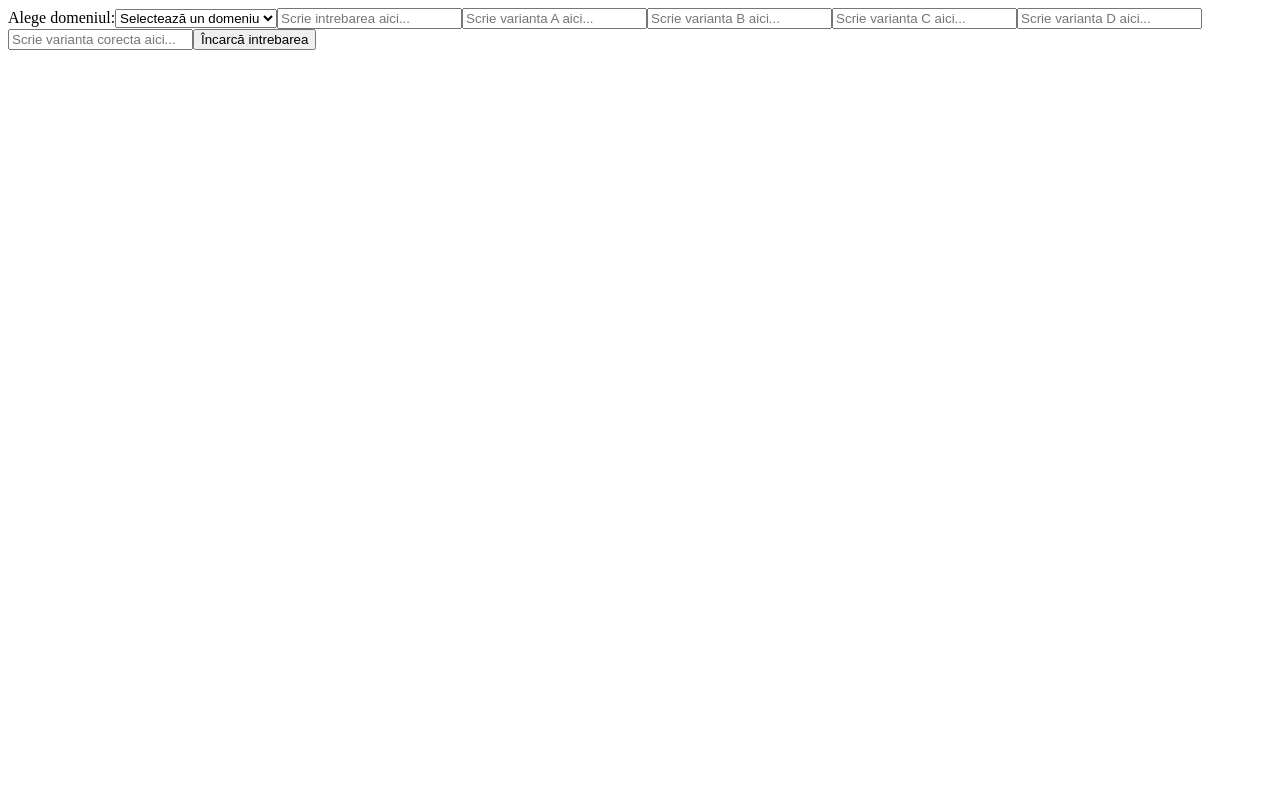
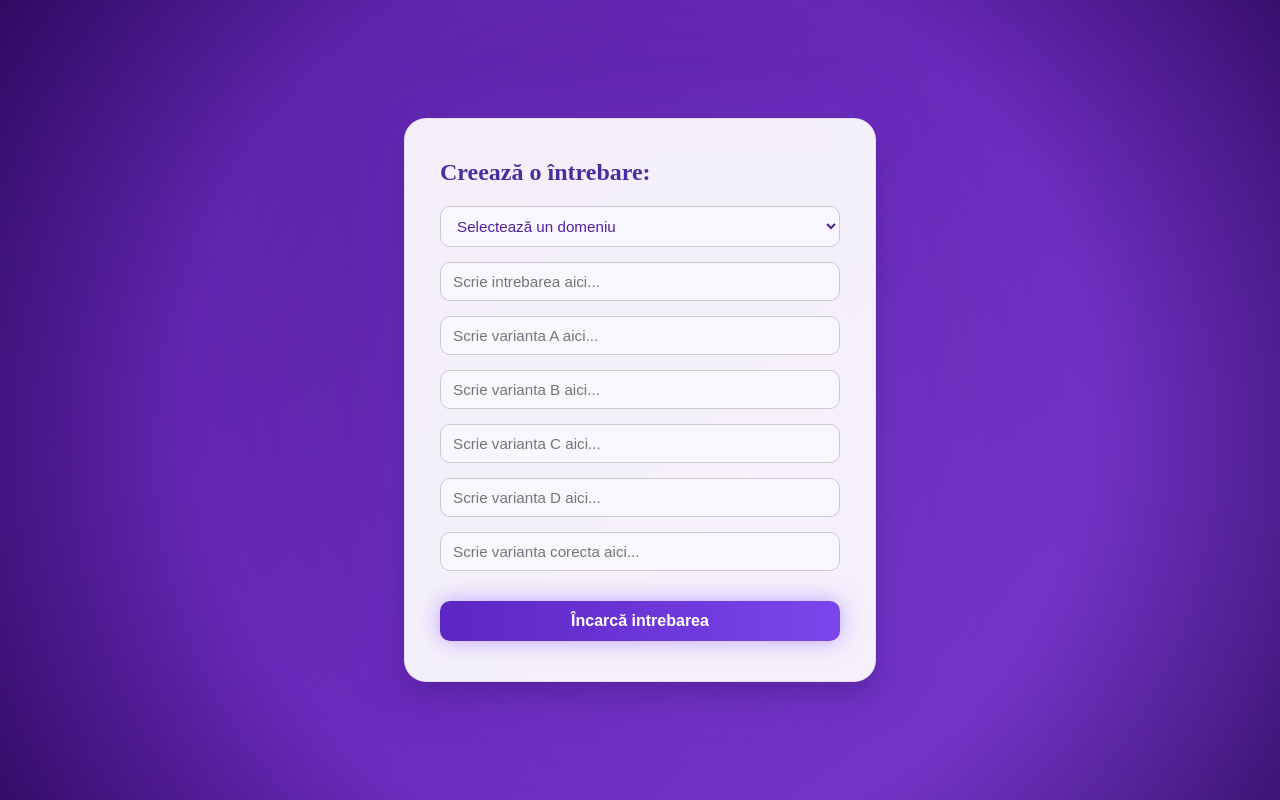
Before and after one commit to AndreiDogarel/Smarthack-Front, an Angular app in the folder smarthack-web/: page /professor-dashboard in a window 1280 px wide. Built offline with nearby package versions, Linux system fonts and the light colour scheme.

Commit message:
style_profesor-quizz

```diff
--- a/smarthack-web/src/app/pages/profesor-quiz/profesor-quiz.css
+++ b/smarthack-web/src/app/pages/profesor-quiz/profesor-quiz.css
@@ -0,0 +1,185 @@
+/* ====== RESETARE GLOBALĂ ====== */
+html, body {
+  margin: 0;
+  padding: 0;
+  width: 100%;
+  height: 100%;
+  overflow: hidden;
+  font-family: 'Nunito', sans-serif;
+}
+
+/* ====== FUNDAL STATIC, MOV ÎNCHIS ====== */
+:host {
+  position: fixed;
+  top: 0;
+  left: 0;
+  width: 100vw;
+  height: 100vh;
+  display: flex;
+  justify-content: center;
+  align-items: center;
+  background: linear-gradient(135deg, #53209b, #6a2bb8, #7c40d1);
+  overflow: hidden;
+}
+
+/* ====== VIGNETĂ ANIMATĂ ====== */
+:host::before {
+  content: "";
+  position: absolute;
+  inset: 0;
+  background: radial-gradient(
+    circle at center,
+    rgba(255, 255, 255, 0) 35%,
+    rgba(110, 40, 200, 0.25) 60%,
+    rgba(30, 0, 70, 0.85) 100%
+  );
+  z-index: 0;
+  animation: vignettePulse 12s infinite alternate;
+}
+
+@keyframes vignettePulse {
+  0%, 100% {
+    opacity: 0.55;
+  }
+  50% {
+    opacity: 0.8;
+  }
+}
+
+/* ====== CARD QUIZ ====== */
+.quiz-wrapper {
+  position: relative;
+  z-index: 1;
+  background: rgba(255, 255, 255, 0.93);
+  border-radius: 22px;
+  border: 1px solid rgba(210, 190, 255, 0.4);
+  box-shadow:
+    0 12px 30px rgba(60, 20, 120, 0.5),
+    0 0 60px rgba(140, 80, 255, 0.3);
+  backdrop-filter: blur(14px);
+  padding: 40px 35px;
+  width: 400px;
+  color: #333;
+  animation: fadeIn 1.2s ease-in-out forwards;
+  transform: translateY(10px);
+  opacity: 0;
+  transition: all 0.5s ease-in-out;
+}
+
+.quiz-wrapper:hover {
+  background: rgba(255, 255, 255, 0.88);
+  box-shadow:
+    0 14px 36px rgba(70, 30, 140, 0.6),
+    0 0 80px rgba(160, 100, 255, 0.3);
+  border-color: rgba(190, 160, 255, 0.6);
+  transform: translateY(-3px);
+}
+
+/* ====== ANIMAȚII ====== */
+@keyframes fadeIn {
+  to {
+    transform: translateY(0);
+    opacity: 1;
+  }
+}
+
+/* ====== SELECTOR DE DOMENIU ====== */
+.domain-select {
+  display: flex;
+  flex-direction: column;
+  gap: 15px;
+}
+
+.domain-select label {
+  font-size: 0.95rem;
+  font-weight: 600;
+  color: #4a2d9f;
+  margin-bottom: 5px;
+  font-size: x-large;
+}
+
+/* ====== SELECTURI ====== */
+.domain-select select {
+  padding: 10px 12px;
+  border: 1px solid #ccc;
+  border-radius: 10px;
+  background: #f8f7ff;
+  color: #53209b;
+  font-size: 0.95rem;
+  transition: all 0.3s ease-in-out;
+  outline: none; /* 🔹 fără contur negru */
+}
+
+.domain-select select:focus {
+  border-color: #a88cff;
+  background: #ffffff;
+  box-shadow: 0 0 8px rgba(168, 140, 255, 0.55);
+  outline: none; /* 🔹 elimină complet borderul implicit */
+}
+
+/* ====== INPUTURI ====== */
+.domain-select input {
+  padding: 10px 12px;
+  border: 1px solid #ccc;
+  border-radius: 10px;
+  background: #f8f7ff;
+  color: #53209b;
+  font-size: 0.95rem;
+  transition: all 0.3s ease-in-out;
+  outline: none; /* 🔹 fără contur negru */
+}
+
+.domain-select input:focus {
+  border-color: #a88cff;
+  background: #ffffff;
+  box-shadow: 0 0 8px rgba(168, 140, 255, 0.55);
+  outline: none; /* 🔹 elimină complet borderul implicit */
+}
+
+/* ====== BUTON ====== */
+.domain-select button {
+  margin-top: 15px;
+  padding: 11px;
+  border: none;
+  border-radius: 10px;
+  cursor: pointer;
+  background: linear-gradient(90deg, #5c25c4, #8a57ff, #b28cff);
+  background-size: 300% 100%;
+  color: #fff;
+  font-weight: 700;
+  font-size: 1rem;
+  transition: all 0.4s ease-in-out;
+  box-shadow: 0 4px 14px rgba(90, 60, 200, 0.5);
+  animation: buttonGlow 6s ease-in-out infinite alternate;
+}
+
+.domain-select button:hover {
+  background-position: 100% 0;
+  transform: translateY(-2px);
+  box-shadow: 0 6px 18px rgba(110, 70, 230, 0.65);
+}
+
+/* ====== ANIMAȚIE GLOW ====== */
+@keyframes buttonGlow {
+  from {
+    box-shadow: 0 0 10px rgba(155, 120, 255, 0.35);
+  }
+  to {
+    box-shadow: 0 0 22px rgba(155, 120, 255, 0.65);
+  }
+}
+
+/* ====== RESPONSIVE ====== */
+@media (max-width: 480px) {
+  .quiz-wrapper {
+    width: 90%;
+    padding: 25px;
+  }
+  .domain-select button {
+    font-size: 0.9rem;
+  }
+  .domain-select input,
+  .domain-select select {
+    font-size: 0.9rem;
+  }
+}
--- a/smarthack-web/src/app/pages/profesor-quiz/profesor-quiz.html
+++ b/smarthack-web/src/app/pages/profesor-quiz/profesor-quiz.html
@@ -1,6 +1,6 @@
 <div class="quiz-wrapper">
     <div class="domain-select">
-      <label for="domain">Alege domeniul:</label>
+      <label  for="domain">Creează o întrebare:</label>
       <select id="domain" [(ngModel)]="selectedDomain">
         <option value="" disabled selected>Selectează un domeniu</option>
         <option *ngFor="let domain of domains" [value]="domain">
```
